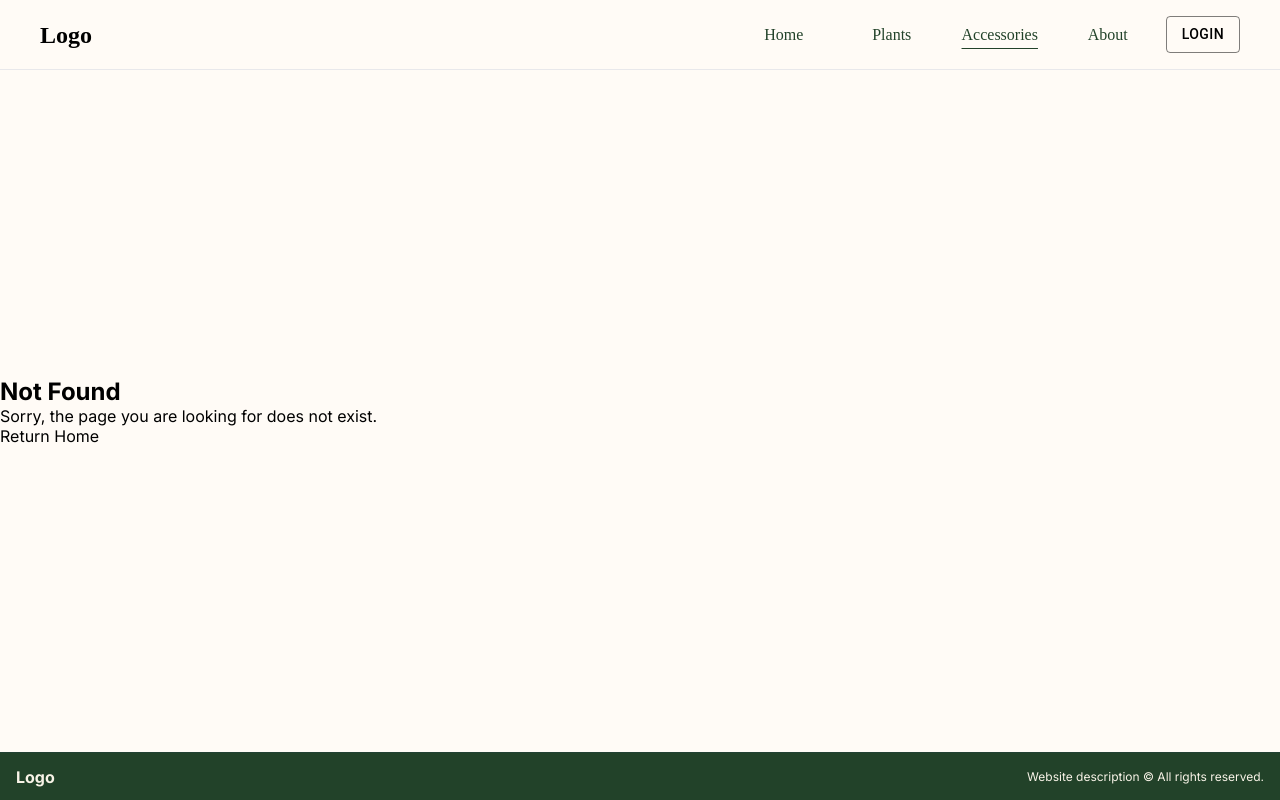
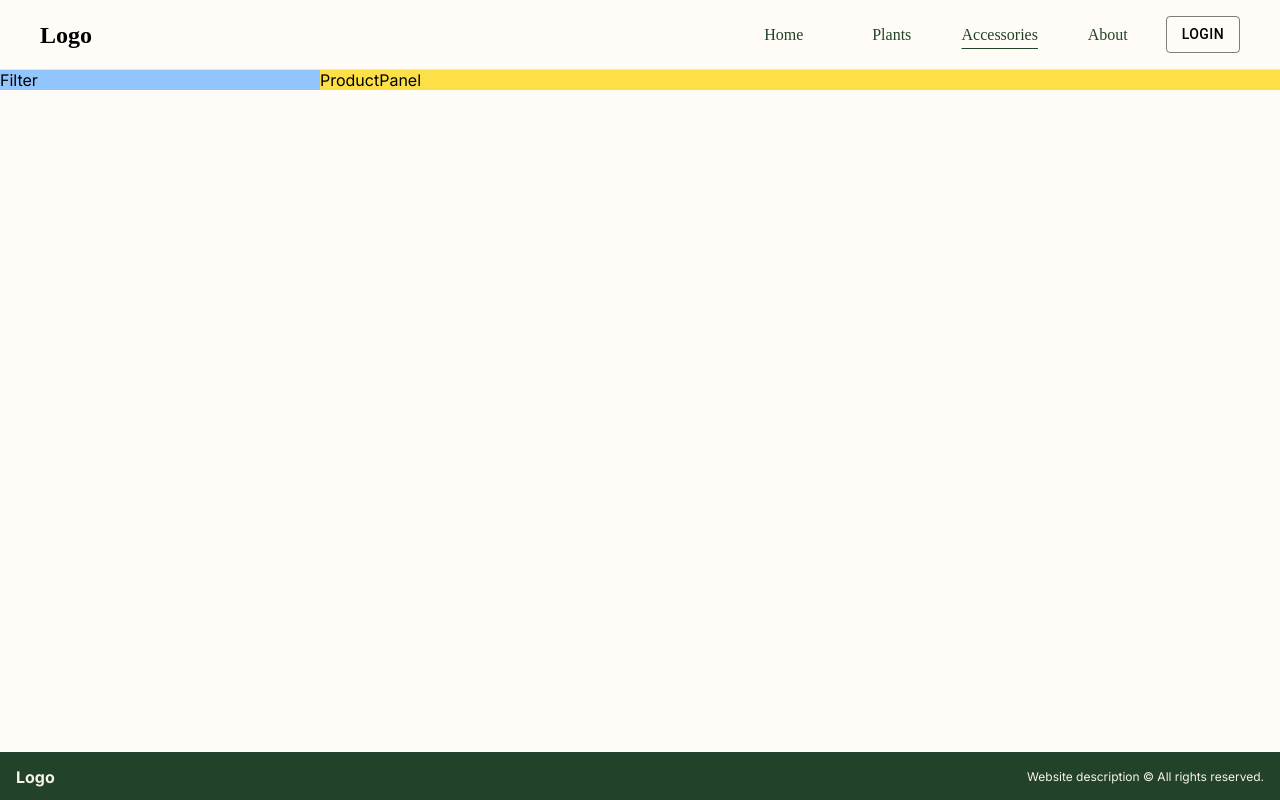
Before and after one commit to yxiuhli/HL-plants, a Next.js app: page /accessories in a window 1280 px wide. Before the commit this address had no page. Built offline with nearby package versions, Linux system fonts and the light colour scheme.

Commit message:
init plants and accessories pages

```diff
--- /dev/null
+++ b/src/app/accessories/page.jsx
@@ -0,0 +1,12 @@
+import React from "react";
+
+const AccessoriesPage = () => {
+  return (
+    <div className="flex ">
+      <div className="w-1/4 bg-blue-300">Filter</div>
+      <div className="w-3/4 bg-yellow-300">ProductPanel</div>
+    </div>
+  );
+};
+
+export default AccessoriesPage;
--- a/src/app/blog/page.jsx
+++ /dev/null
@@ -1,22 +0,0 @@
-import React from 'react'
-import { getPosts } from '@/lib/data';
-
-const posts = await getPosts();
-
-const BlogPage = async () => {
-  return (
-    <div className="">
-      <h3>BlogPage</h3>
-      <ul>
-        {posts.map(post => (
-          <li className="ml-5 mb-2" key={post.id}>
-            <h3 className='font-bold'>{post.title}</h3>
-            <p>{post.body}</p>
-          </li>
-        ))}
-      </ul>
-    </div>
-  )
-}
-
-export default BlogPage
--- a/src/app/layout.js
+++ b/src/app/layout.js
@@ -18,7 +18,7 @@ export default function RootLayout({ children }) {
         <Providers>
           <div className="relative min-h-screen flex flex-col justify-between bg-[#fffbf6]">
             <Navbar />
-            <div className="">{children}</div>
+            <div className="min-h-[calc(100vh-118px)]">{children}</div>
             <Footer />
           </div>
         </Providers>
--- a/src/app/page.jsx
+++ b/src/app/page.jsx
@@ -6,7 +6,7 @@ const Home = async () => {
   const plants = await getPlants();
 
   return (
-    <div className="flex flex-col justify-start min-h-[calc(100vh-118px)] ">
+    <div className="flex flex-col justify-start">
       <div className="w-full relative h-[450px]">
         <img
           className="absolute top-0 left-0 z-0 static object-cover h-full w-full"
--- /dev/null
+++ b/src/app/plants/page.jsx
@@ -0,0 +1,12 @@
+import React from "react";
+
+const PlantsPage = () => {
+  return (
+    <div className="flex ">
+      <div className="w-1/4 bg-blue-300">Filter</div>
+      <div className="w-3/4 bg-yellow-300">ProductPanel</div>
+    </div>
+  );
+};
+
+export default PlantsPage;
```
Also changed, not shown: src/app/plants/[plant]/page.jsx (renamed from src/app/blog/[post]/page.jsx).
